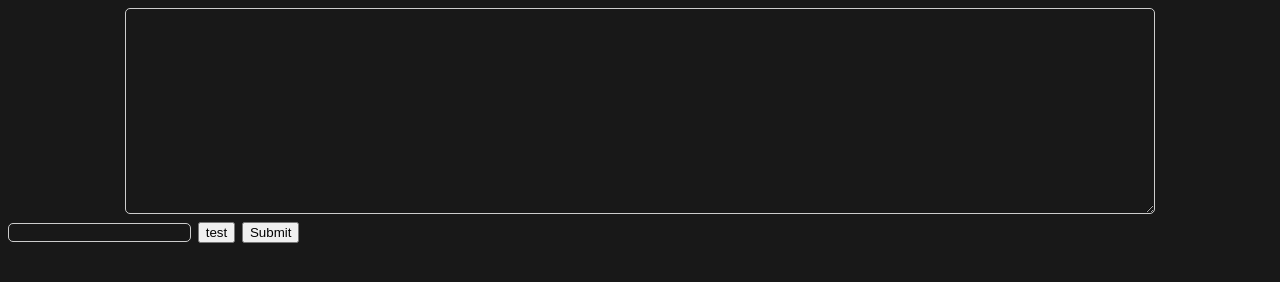
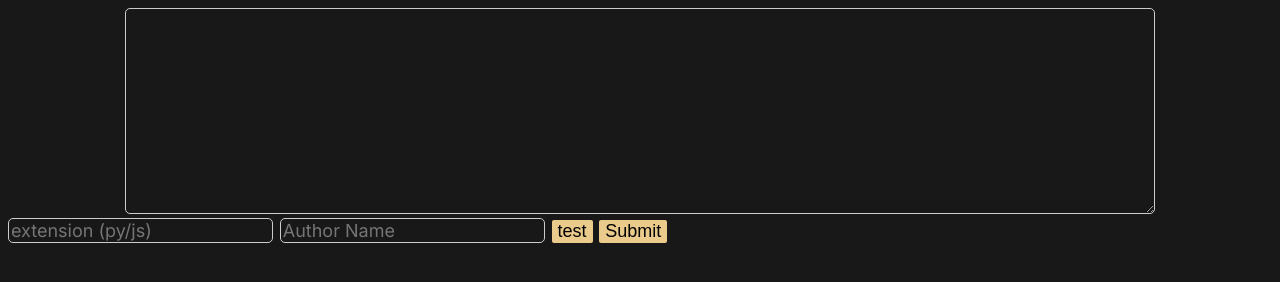
Before and after one commit to TasfiqulTapu/tasfiqultapu.github.io, a plain HTML site: page submit/index.html in a window 1280 px wide. Drawn offline with Linux system fonts and the light colour scheme.

Commit message:
Temporary code submit page

```diff
--- a/submit/index.html
+++ b/submit/index.html
@@ -75,12 +75,30 @@
         width: 80vw;
         border: 1px solid var(--color-text);
         color: var(--color-text);
+        font-family:  "JetBrains Mono", monospace;
+        font-size: large;
     }
     #lang{
         background-color: var(--color-background);
         border-radius: 5px;
         border: 1px solid var(--color-text);
         color: var(--color-text);
+        font-family: "Inter", sans-serif;
+        font-size: large;
+    }
+    #author{
+        background-color: var(--color-background);
+        border-radius: 5px;
+        border: 1px solid var(--color-text);
+        color: var(--color-text);
+        font-family: "Inter", sans-serif;
+        font-size: large;
+    }
+    button{
+        font-size: large;
+        background-color: var(--token-important);
+        border: none;
+        border-radius: 2px;;
     }
     #output{
         font-family:  "JetBrains Mono", monospace;
@@ -293,7 +311,8 @@
     <div id="top">
         <textarea name="code" id="code"></textarea>
     </div>
-    <input id="lang" />
+    <input id="lang" placeholder="extension (py/js)"/>
+    <input id="author" placeholder="Author Name"/>
     <button id="test">test</button>
     <button id="submit">Submit</button>
     <div id="data"></div>
@@ -322,7 +341,8 @@
     })
 
     document.getElementById("submit").addEventListener("click",()=>{
-        let lang = document.getElementById("lang").value
+        let lang = document.getElementById("lang").value.substring(0, 1950)
+        let author = document.getElementById("author").value.substring(0, 30)
         let code = document.getElementById("code").value
         let codeBlock = `\`\`\`${lang}\n${code}\n\`\`\``
         fetch("https://discord.com/api/webhooks/1361367822617415770/XfkfRa_xUJdLrae_fgENbXIkY2QJxlI5B3kod1SOm9xkAk1cGnNnscqQGGZFjKBSgy5X",{
@@ -331,7 +351,7 @@
                 "Content-Type": "application/json",
             },
             body: JSON.stringify({
-                username: "Code Submission",
+                username: author,
                 content: codeBlock
             })
         }).then(val=>{
```
